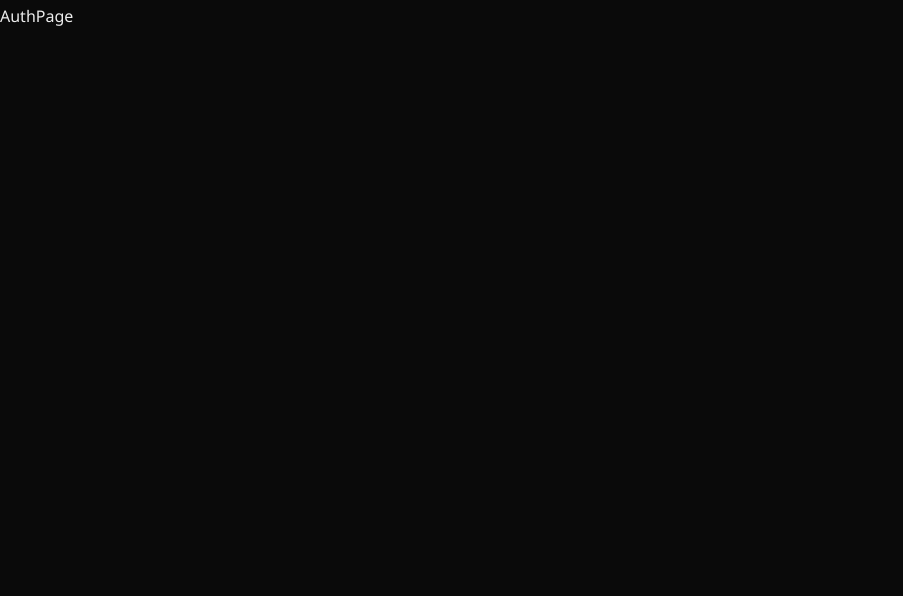
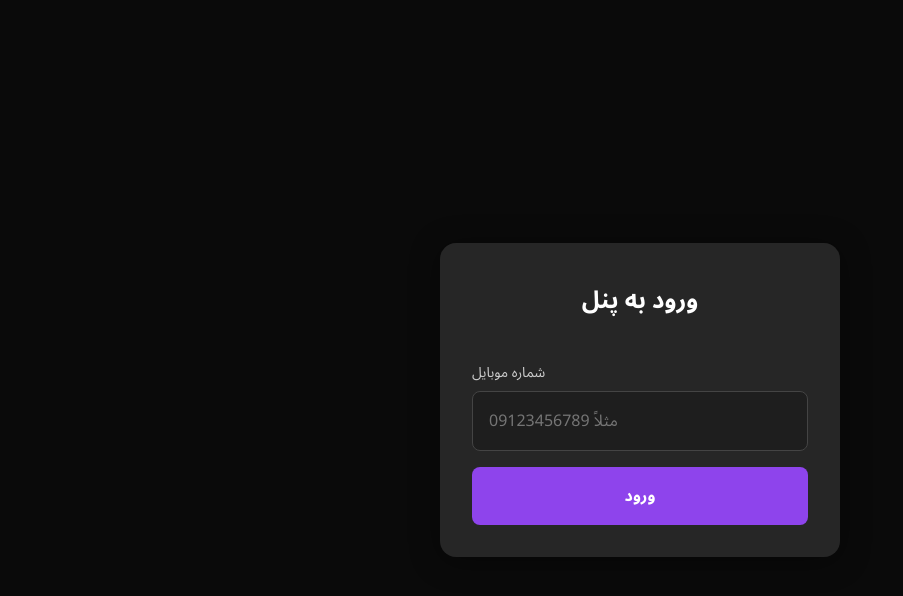
Before and after one commit to yahyaparvar/simple-auth-flow, a Next.js app: page /auth in a window 1280 px wide. Shown: the top 596 px of the page, without its empty margins (0-903 px from the left). Built offline with nearby package versions, Linux system fonts and the light colour scheme.

Commit message:
added the auth page

```diff
--- a/src/app/auth/Auth.module.scss
+++ b/src/app/auth/Auth.module.scss
@@ -0,0 +1,28 @@
+@use "@/styles/variables" as *;
+
+.wrapper {
+  min-height: 100vh;
+  display: flex;
+  align-items: center;
+  justify-content: center;
+  padding: 2rem;
+}
+
+.formContainer {
+  width: 100%;
+  max-width: 400px;
+  background-color: #262626;
+  padding: 2rem;
+  border-radius: 16px;
+  box-shadow: 0 4px 30px rgba(0, 0, 0, 0.4);
+  display: flex;
+  flex-direction: column;
+  gap: 1rem;
+}
+
+.title {
+  text-align: center;
+  font-size: 1.5rem;
+  color: white;
+  margin-bottom: 1rem;
+}
--- a/src/app/auth/page.tsx
+++ b/src/app/auth/page.tsx
@@ -1,5 +1,73 @@
+"use client";
+
+import { FormikHelpers, useFormik } from "formik";
+import * as Yup from "yup";
+
+import Button from "@/components/button";
+import Input from "@/components/input";
+import styles from "./Auth.module.scss";
+
+const validationSchema = Yup.object({
+  phone: Yup.string()
+    .matches(/^09\d{9}$/, "شماره تلفن معتبر نیست")
+    .required("شماره تلفن الزامی است"),
+});
+
+interface FormValues {
+  phone: string;
+}
+
 const AuthPage = () => {
-  return <div>AuthPage</div>;
+  const formik = useFormik<FormValues>({
+    initialValues: {
+      phone: "",
+    },
+    validationSchema,
+    onSubmit: async (
+      values: FormValues,
+      { setSubmitting, setFieldError }: FormikHelpers<FormValues>
+    ) => {
+      try {
+        // I'm gonna call the api to get the user data
+      } catch (error) {
+        console.log(error);
+        setFieldError("phone", "خطا در ورود. لطفاً دوباره تلاش کنید.");
+      } finally {
+        setSubmitting(false);
+      }
+    },
+  });
+
+  return (
+    <div className={styles.wrapper}>
+      <div className={styles.formContainer}>
+        <h1 className={styles.title}>ورود به پنل</h1>
+
+        <form onSubmit={formik.handleSubmit} noValidate>
+          <Input
+            label="شماره موبایل"
+            name="phone"
+            placeholder="مثلاً 09123456789"
+            value={formik.values.phone}
+            onChange={formik.handleChange}
+            onBlur={formik.handleBlur}
+            error={
+              formik.touched.phone && formik.errors.phone
+                ? formik.errors.phone
+                : ""
+            }
+            required
+            minLength={11}
+            maxLength={11}
+          />
+
+          <Button fullWidth type="submit" disabled={formik.isSubmitting}>
+            {formik.isSubmitting ? "در حال ورود..." : "ورود"}
+          </Button>
+        </form>
+      </div>
+    </div>
+  );
 };
 
 export default AuthPage;
```
